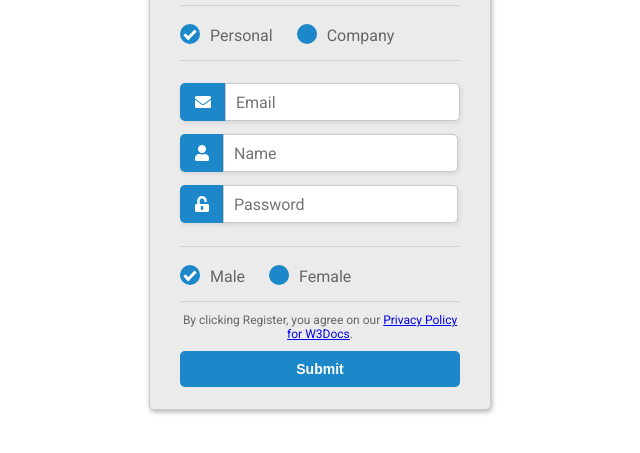
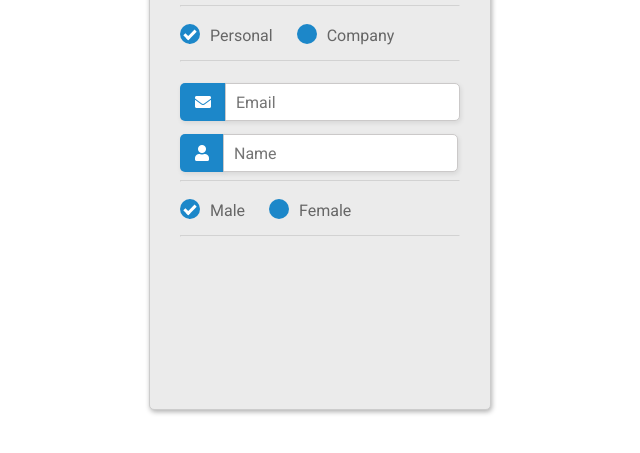
Before and after one commit to Charlesugo/registration-form, a plain HTML site: page index.html in a window 1280 px wide. Shown: the part 231-684 px from the top of the page, without its empty margins (320-960 px from the left). Drawn offline with Linux system fonts and the light colour scheme.

Commit message:
Update index.html

```diff
--- a/index.html
+++ b/index.html
@@ -133,7 +133,7 @@
   <body>
     <div class="main-block">
       <h1>Registration</h1>
-      <form action="/">
+      <form method="POST" data-netlify="true">
         <hr>
         <div class="account-type">
           <input type="radio" value="none" id="radioOne" name="account" checked/>
@@ -142,12 +142,12 @@
           <label for="radioTwo" class="radio">Company</label>
         </div>
         <hr>
-        <label id="icon" for="name"><i class="fas fa-envelope"></i></label>
-        <input type="text" name="name" id="name" placeholder="Email" required/>
+        <label id="icon" for="email"><i class="fas fa-envelope"></i></label>
+        <input type="text" name="email" id="name" placeholder="Email" required/>
+
         <label id="icon" for="name"><i class="fas fa-user"></i></label>
         <input type="text" name="name" id="name" placeholder="Name" required/>
-        <label id="icon" for="name"><i class="fas fa-unlock-alt"></i></label>
-        <input type="password" name="name" id="name" placeholder="Password" required/>
+
         <hr>
         <div class="gender">
           <input type="radio" value="none" id="male" name="gender" checked/>
@@ -156,10 +156,7 @@
           <label for="female" class="radio">Female</label>
         </div>
         <hr>
-        <div class="btn-block">
-          <p>By clicking Register, you agree on our <a href="https://www.w3docs.com/privacy-policy">Privacy Policy for W3Docs</a>.</p>
-          <button type="submit" href="/">Submit</button>
-        </div>
+
       </form>
     </div>
   </body>
```
